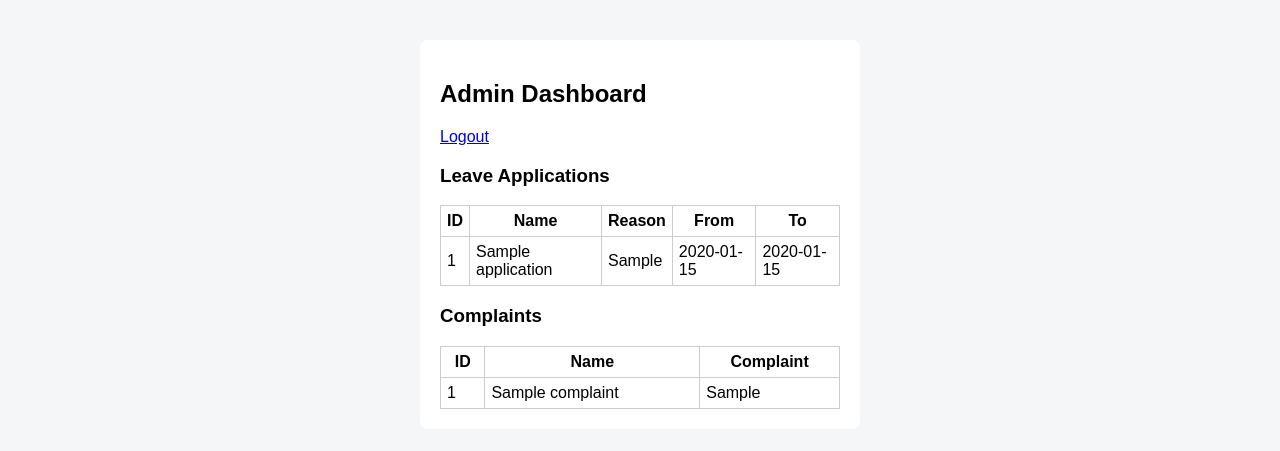
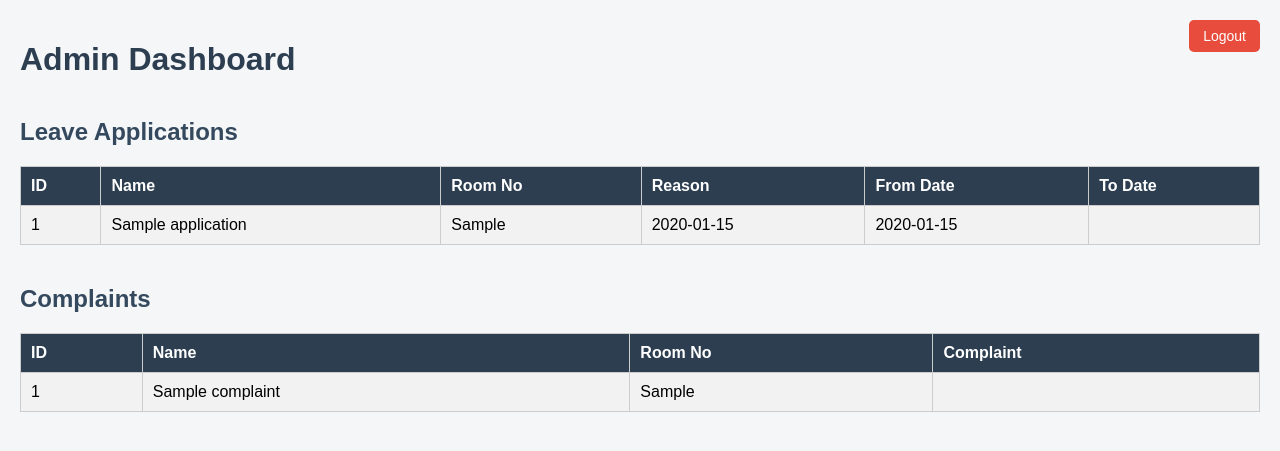
Before and after one commit to srinithisivanantham/hostel-chatbot, a Flask app: page /admin/dashboard in a window 1280 px wide. Shown: the top 451 px of the page. Run offline with Flask 3, Linux system fonts and the light colour scheme; the visitor is signed in with stand-in values (Sample User, id 1); tables that the repository leaves empty hold one stand-in row (values such as "Sample post").

Commit message:
Fix admin table columns

```diff
--- a/templates/admin_dashboard.html
+++ b/templates/admin_dashboard.html
@@ -1,33 +1,116 @@
 <!DOCTYPE html>
-<html>
+<html lang="en">
 <head>
+    <meta charset="UTF-8">
     <title>Admin Dashboard</title>
-    <link rel="stylesheet" href="/static/style.css">
+
+    <style>
+        body {
+            font-family: Arial, sans-serif;
+            background: #f4f6f8;
+            margin: 0;
+            padding: 20px;
+        }
+
+        h1 {
+            color: #2c3e50;
+            margin-bottom: 10px;
+        }
+
+        a.logout {
+            float: right;
+            text-decoration: none;
+            background: #e74c3c;
+            color: white;
+            padding: 8px 14px;
+            border-radius: 5px;
+            font-size: 14px;
+        }
+
+        a.logout:hover {
+            background: #c0392b;
+        }
+
+        h2 {
+            margin-top: 40px;
+            color: #34495e;
+        }
+
+        table {
+            width: 100%;
+            border-collapse: collapse;   /* IMPORTANT */
+            background: white;
+            margin-top: 10px;
+        }
+
+        th, td {
+            border: 1px solid #ccc;     /* COLUMN LINES */
+            padding: 10px;
+            text-align: left;
+        }
+
+        th {
+            background: #2c3e50;
+            color: white;
+        }
+
+        tr:nth-child(even) {
+            background: #f2f2f2;
+        }
+    </style>
 </head>
+
 <body>
-<div class="container">
-<h2>Admin Dashboard</h2>
-<a href="/logout">Logout</a>
 
-<h3>Leave Applications</h3>
+    <a href="/admin/logout" class="logout">Logout</a>
+
+    <h1>Admin Dashboard</h1>
+
+    <!-- LEAVE APPLICATIONS -->
+    <h2>Leave Applications</h2>
+
     <table>
-<tr><th>ID</th><th>Name</th><th>Reason</th><th>From</th><th>To</th></tr>
-{% for l in leaves %}
         <tr>
-<td>{{l[0]}}</td><td>{{l[1]}}</td><td>{{l[2]}}</td><td>{{l[3]}}</td><td>{{l[4]}}</td>
+            <th>ID</th>
+            <th>Name</th>
+            <th>Room No</th>
+            <th>Reason</th>
+            <th>From Date</th>
+            <th>To Date</th>
+        </tr>
+
+        {% for leave in leaves %}
+        <tr>
+            <td>{{ leave[0] }}</td>
+            <td>{{ leave[1] }}</td>
+            <td>{{ leave[2] }}</td>
+            <td>{{ leave[3] }}</td>
+            <td>{{ leave[4] }}</td>
+            <td>{{ leave[5] }}</td>
         </tr>
         {% endfor %}
     </table>
 
-<h3>Complaints</h3>
+    <!-- COMPLAINTS -->
+    <h2>Complaints</h2>
+
     <table>
-<tr><th>ID</th><th>Name</th><th>Complaint</th></tr>
+        <tr>
+            <th>ID</th>
+            <th>Name</th>
+            <th>Room No</th>
+            <th>Complaint</th>
+        </tr>
+
         {% for c in complaints %}
         <tr>
-<td>{{c[0]}}</td><td>{{c[1]}}</td><td>{{c[2]}}</td>
+            <td>{{ c[0] }}</td>
+            <td>{{ c[1] }}</td>
+            <td>{{ c[2] }}</td>
+            <td>{{ c[3] }}</td>
         </tr>
         {% endfor %}
     </table>
-</div>
+
 </body>
 </html>
```
Lines whose indentation alone changed are shown as unchanged.
